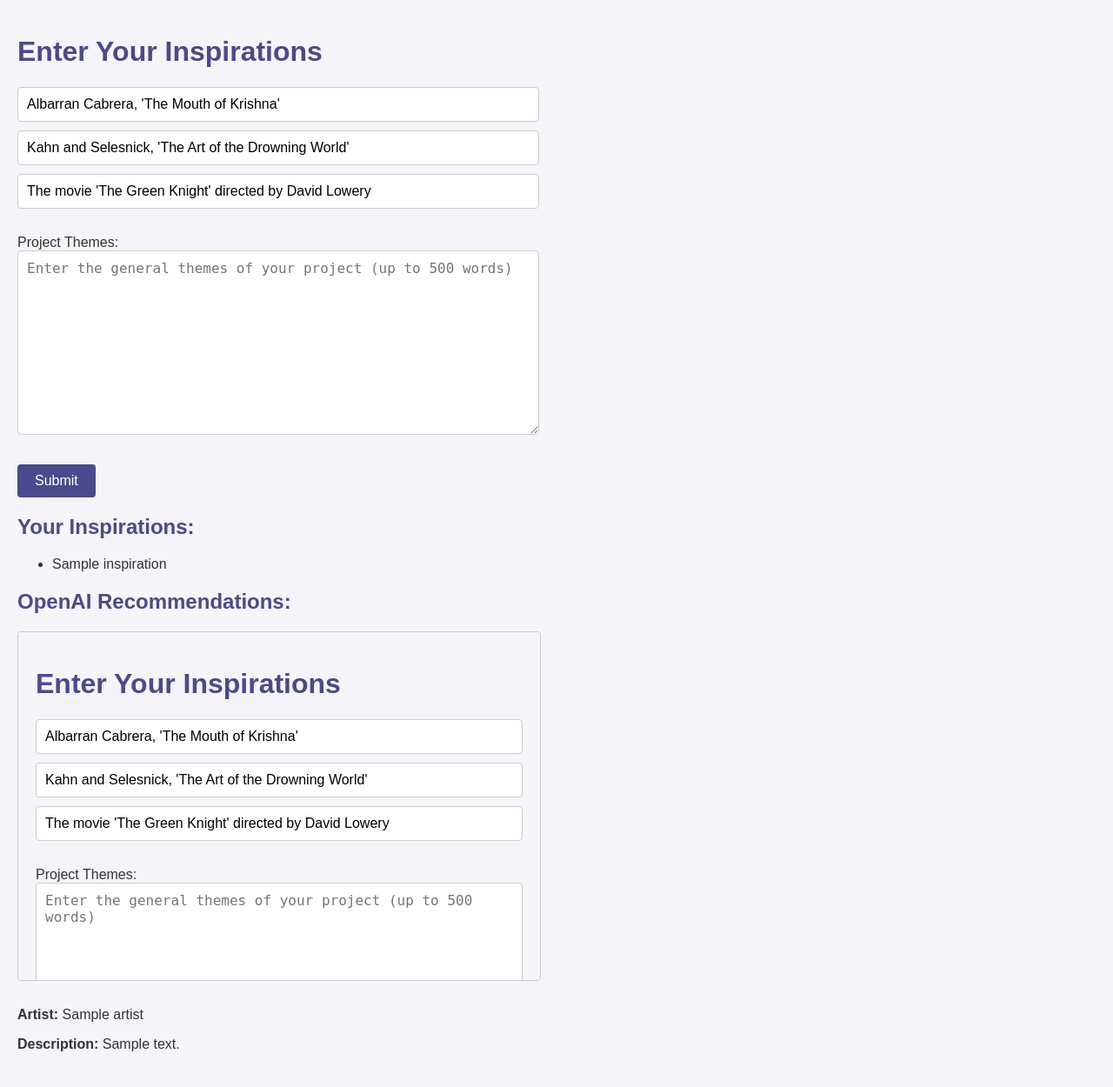
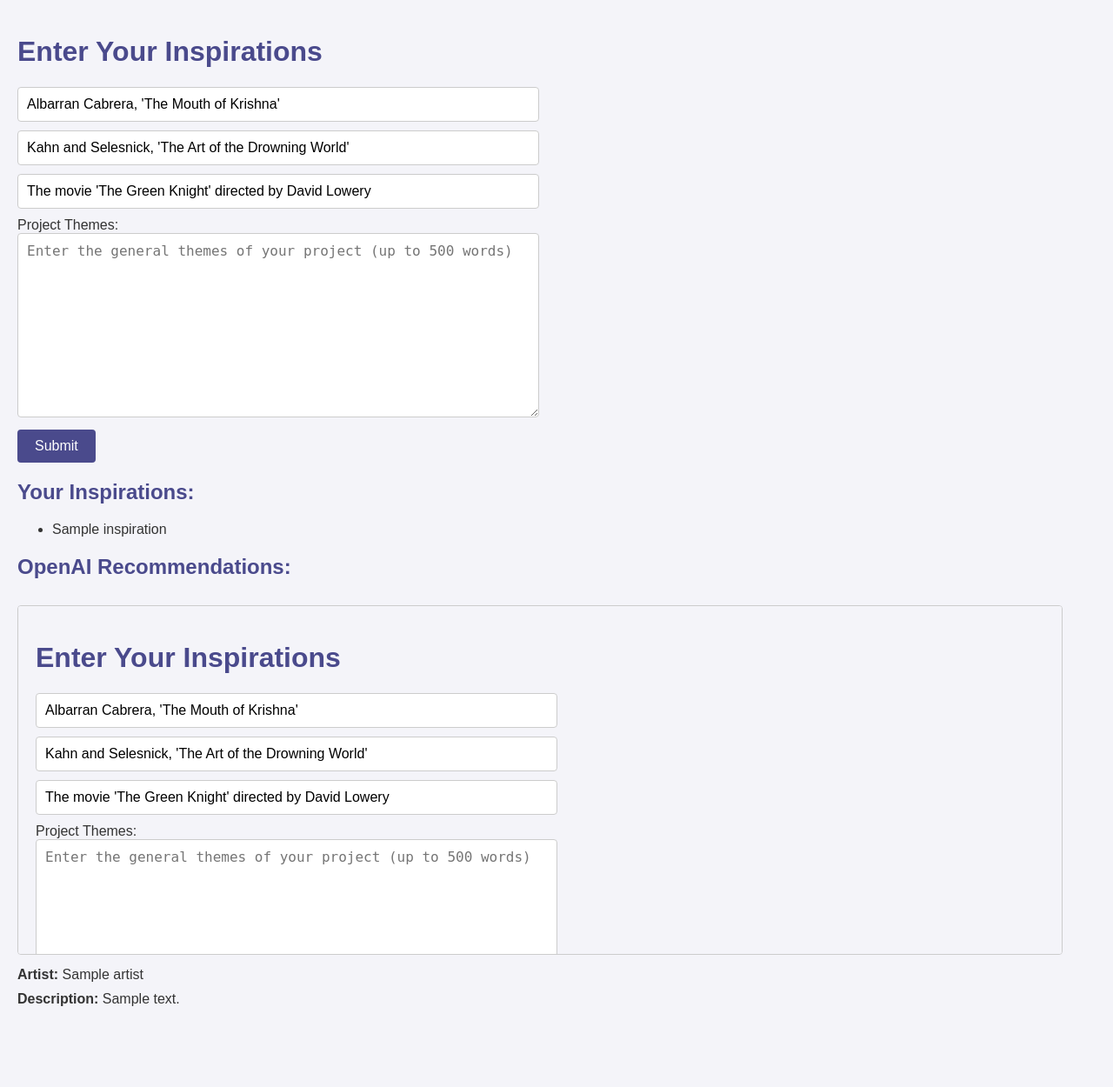
Before and after one commit to Moishe/art-recommendations, a Flask app: template templates/index.html in a window 1280 px wide. Shown: the whole page at 87% size. After the commit the page ends 1157 px from the top, so only its background shows below. Run offline with Flask 3, Linux system fonts and the light colour scheme; the template is opened without the code that fills it: most values are stand-ins (such as "Sample title", 1, 10 or a date in 2020).

Commit message:
feat: Implement horizontally-scrolling carousel for recommendations display

```diff
--- a/templates/index.html
+++ b/templates/index.html
@@ -47,14 +47,28 @@
             background-color: #3a3a6c;
         }
 
+        .carousel {
+            display: flex;
+            overflow-x: auto;
+            gap: 20px;
+            padding: 10px 0;
+        }
+
+        .carousel-item {
+            flex: 0 0 auto;
+            width: calc(100% - 40px);
+            margin-right: 20px;
+        }
+
         iframe {
+            width: 100%;
+            height: 400px;
             border: 1px solid #ccc;
             border-radius: 4px;
-            margin-bottom: 10px;
         }
 
-        div {
-            margin-bottom: 20px;
+        .carousel-item p {
+            margin: 10px 0;
         }
     </style>
 
@@ -87,13 +101,15 @@
     {% endif %}
     {% if recommendations %}
     <h2>OpenAI Recommendations:</h2>
-    {% for recommendation in recommendations %}
-    <div>
-        <iframe src="{{ recommendation.link }}" width="600" height="400"></iframe>
-        <p><strong>Artist:</strong> {{ recommendation.artist }}</p>
-        <p><strong>Description:</strong> {{ recommendation.description }}</p>
+    <div class="carousel">
+        {% for recommendation in recommendations %}
+        <div class="carousel-item">
+            <iframe src="{{ recommendation.link }}"></iframe>
+            <p><strong>Artist:</strong> {{ recommendation.artist }}</p>
+            <p><strong>Description:</strong> {{ recommendation.description }}</p>
+        </div>
+        {% endfor %}
     </div>
-    {% endfor %}
     {% endif %}
 </body>
 
```
